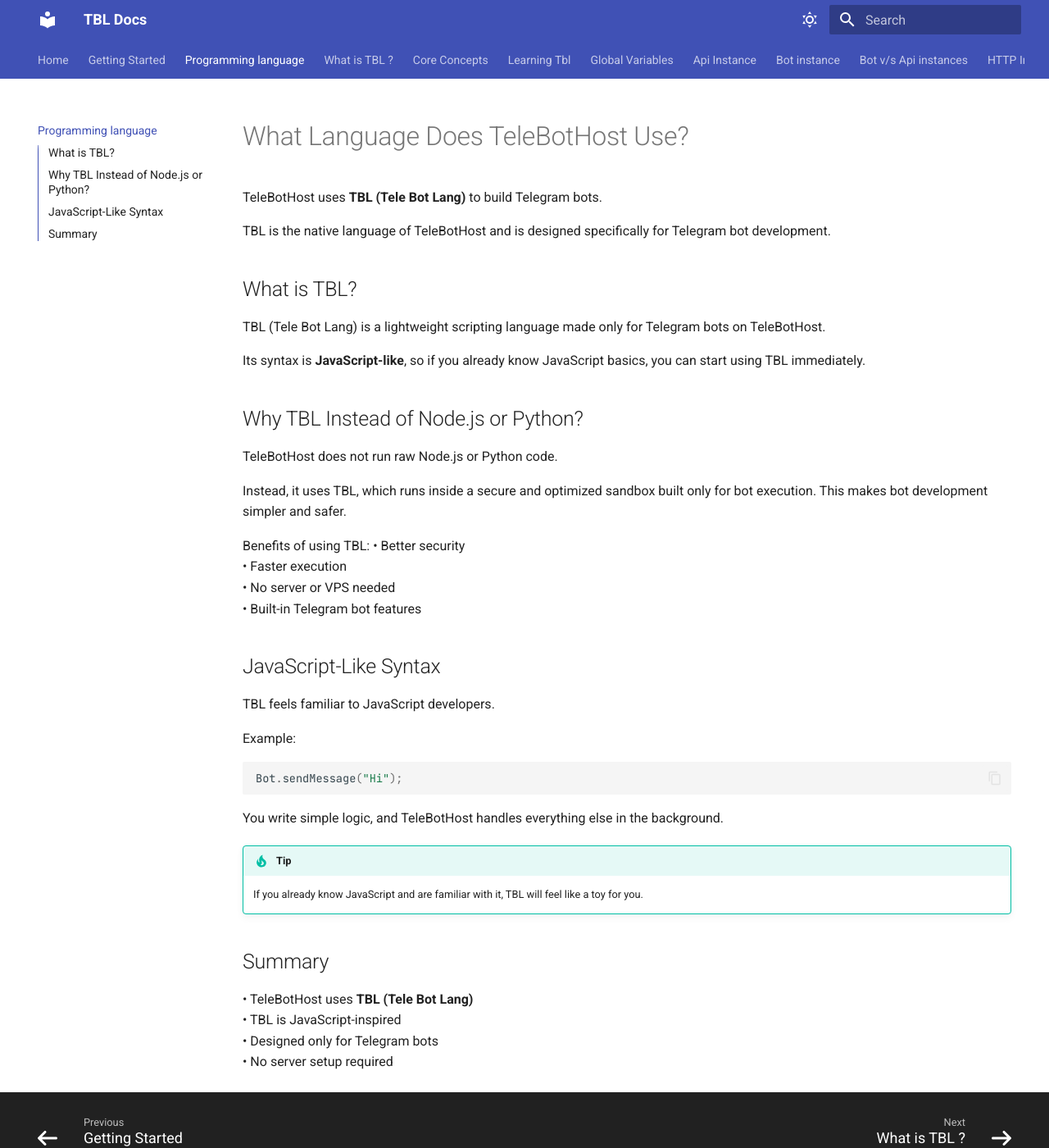
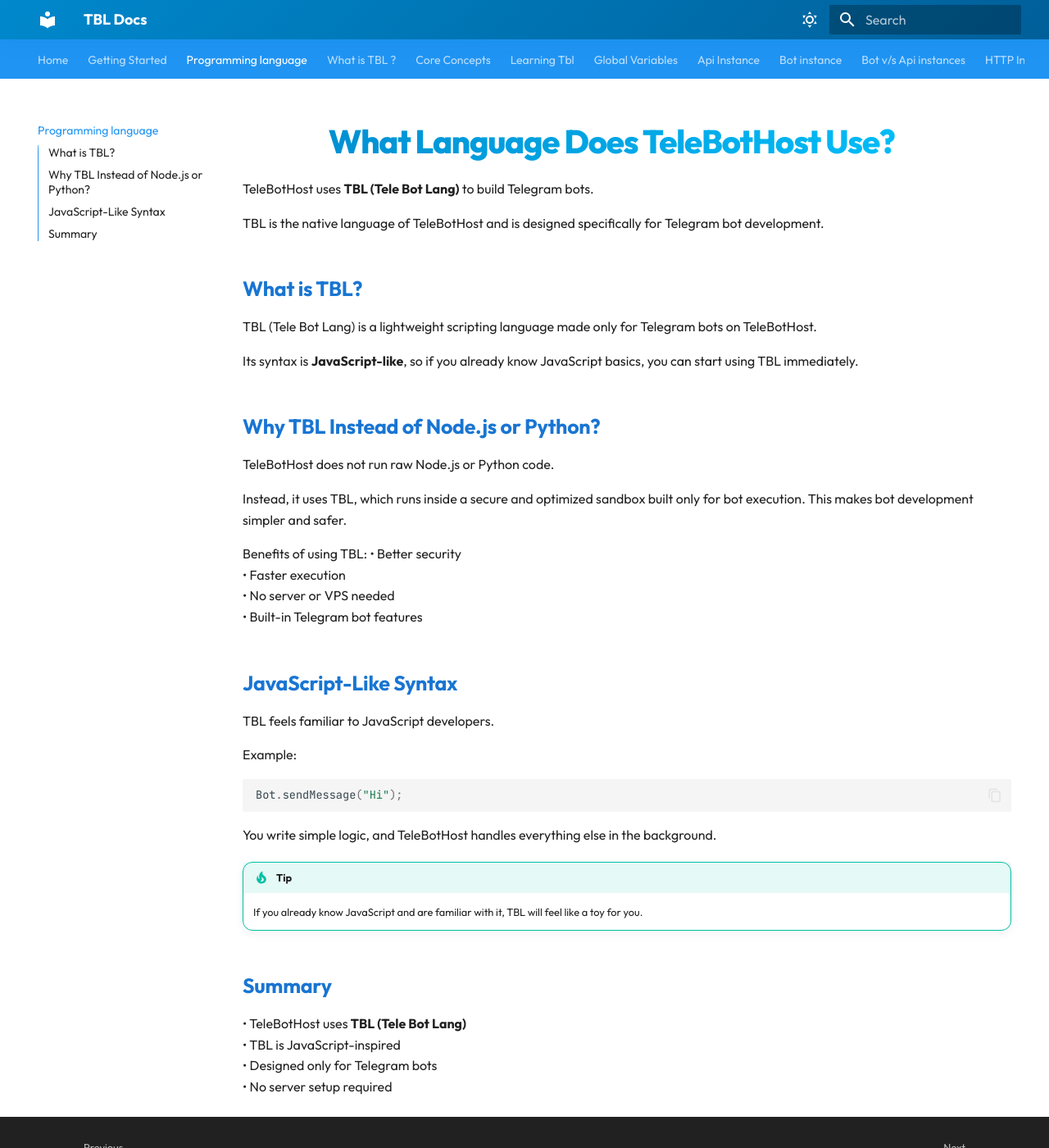
Before and after one commit to Soumyadeep765/tbl-static-docs, an MkDocs documentation site: the page built from docs/used-language.md, in a window 1280 px wide and 1400 px high. Shown: the whole window at 82% size. Built offline with MkDocs 1.6.1 and Material for MkDocs 9.7.7, drawn with Linux system fonts in a browser that asks for light colours.

Commit message:
feat: upgrade theme to TeleBotHost blue/white

```diff
--- /dev/null
+++ b/docs/stylesheets/extra.css
@@ -0,0 +1,124 @@
+/* Import Google Fonts */
+@import url("https://fonts.googleapis.com/css2?family=Outfit:wght@300;400;500;700;800&display=swap");
+@import url("https://fonts.googleapis.com/css2?family=JetBrains+Mono:wght@400;500&display=swap");
+
+:root {
+  /* Branding Colors - Professional Blue & White */
+  --md-primary-fg-color: #0088cc; /* Telegram-like blue */
+  --md-primary-fg-color--light: #5eb5f7;
+  --md-primary-fg-color--dark: #006db3;
+  --md-accent-fg-color: #0088cc;
+  --md-default-bg-color: #ffffff; /* Explicit white background for light mode */
+
+  /* Fonts */
+  --md-text-font: "Outfit", -apple-system, BlinkMacSystemFont, "Segoe UI",
+    Roboto, Oxygen, Ubuntu, Cantarell, "Open Sans", "Helvetica Neue", sans-serif;
+  --md-code-font: "JetBrains Mono", monospace;
+}
+
+/* Custom Header Gradient */
+.md-header {
+  background: linear-gradient(135deg, #0088cc 0%, #005f99 100%) !important;
+  box-shadow: 0 4px 20px rgba(0, 136, 204, 0.2);
+}
+
+/* Landing Page Hero Text */
+.md-typeset h1 {
+  font-weight: 800;
+  letter-spacing: -0.03em;
+  background: linear-gradient(135deg, #0088cc 0%, #00c6ff 100%);
+  -webkit-background-clip: text;
+  -webkit-text-fill-color: transparent;
+  background-clip: text;
+  /* text-fill-color: transparent; */
+  font-size: 2.5em;
+  margin-bottom: 0.5em;
+  text-align: center;
+}
+
+/* Fix for code blocks inside H1 inheriting transparent text */
+.md-typeset h1 code {
+    -webkit-text-fill-color: initial;
+    background-clip: border-box;
+    -webkit-background-clip: border-box;
+    /* color: var(--md-code-fg-color); */
+    font-size: 0.8em;
+}
+
+/* Add support format for center alignment since I used .text-center in MD */
+.text-center {
+  text-align: center;
+}
+
+.md-typeset h2 {
+    font-weight: 700;
+    margin-top: 2em;
+    color: var(--md-primary-fg-color--dark);
+}
+
+/* Glassmorphism/Modern Cards for features */
+.md-typeset .grid.cards > ul > li {
+    border: 1px solid rgba(122, 122, 122, 0.1);
+    background: rgba(255, 255, 255, 0.8);
+    backdrop-filter: blur(12px);
+    box-shadow: 0 4px 6px -1px rgba(0, 0, 0, 0.05), 0 2px 4px -1px rgba(0, 0, 0, 0.03);
+    transition: all 0.3s cubic-bezier(0.4, 0, 0.2, 1);
+    border-radius: 20px;
+}
+
+.md-typeset .grid.cards > ul > li:hover {
+    box-shadow: 0 20px 25px -5px rgba(0, 136, 204, 0.15), 0 10px 10px -5px rgba(0, 136, 204, 0.1);
+    transform: translateY(-5px) scale(1.02);
+    border-color: var(--md-primary-fg-color);
+}
+
+/* Button enhancements */
+.md-button {
+    border-radius: 50px;
+    font-weight: 700;
+    padding: 0.8em 2em;
+    transition: all 0.3s ease;
+    text-transform: uppercase;
+    letter-spacing: 0.05em;
+}
+
+.md-button--primary {
+    background: linear-gradient(135deg, #0088cc 0%, #005f99 100%) !important;
+    border: none;
+    box-shadow: 0 10px 20px -5px rgba(0, 136, 204, 0.4);
+}
+
+.md-button--primary:hover {
+    box-shadow: 0 15px 25px -5px rgba(0, 136, 204, 0.5);
+    transform: translateY(-2px);
+    background: linear-gradient(135deg, #0099e6 0%, #0070b3 100%) !important;
+}
+
+/* Admonition/Callout enhancements */
+.md-typeset .admonition,
+.md-typeset details {
+  border-radius: 12px;
+  box-shadow: 0 4px 12px rgba(0, 0, 0, 0.05);
+  border: 1px solid rgba(0, 0, 0, 0.05);
+}
+
+/* Dark mode specific tweaks */
+[data-md-color-scheme="slate"] {
+    --md-default-bg-color: #0f172a; /* Richer dark background */
+}
+
+[data-md-color-scheme="slate"] .md-header {
+  background: linear-gradient(135deg, #1f2937 0%, #111827 100%) !important;
+  box-shadow: 0 4px 20px rgba(0, 0, 0, 0.5);
+}
+
+[data-md-color-scheme="slate"] .md-typeset .grid.cards > ul > li {
+  background: rgba(30, 41, 59, 0.7); /* Slightly transparent dark */
+  border-color: #334155;
+  box-shadow: 0 4px 6px -1px rgba(0, 0, 0, 0.3);
+}
+
+[data-md-color-scheme="slate"] .md-typeset h1,
+[data-md-color-scheme="slate"] .md-typeset h2 {
+    color: #e2e8f0;
+}
--- a/mkdocs.yml
+++ b/mkdocs.yml
@@ -2,6 +2,9 @@
 site_url: https://soumyadeep765.github.io/
 site_description: Official documentation for TBL platform.
 site_author: TeleBotHost
+
+extra_css:
+  - stylesheets/extra.css
 
 theme:
   name: material
@@ -14,14 +17,14 @@
   palette:
     - media: "(prefers-color-scheme: light)"
       scheme: default
-      primary: indigo
-      accent: purple
+      primary: blue
+      accent: light blue
       toggle:
         icon: material/weather-sunny
         name: Switch to dark mode
     - media: "(prefers-color-scheme: dark)"
       scheme: slate
-      primary: deep purple
+      primary: blue
       accent: light blue
       toggle:
         icon: material/weather-night
@@ -105,6 +108,7 @@
   - def_list
   - pymdownx.tasklist:
       custom_checkbox: true
+  - attr_list
   - pymdownx.magiclink:
       hide_protocol: true
 
@@ -115,100 +119,100 @@
   - Programming language: used-language.md
   - What is TBL ?: about-tbl.md
   - Core Concepts:
-    - Command structure: getting-started-with-tbl/command-structure.md
-    - First Bot: getting-started-with-tbl/first-hello-bot.md
-    - Adding keyboard: getting-started-with-tbl/adding-keyboard.md
-    - Using Alieses: getting-started-with-tbl/adding-aliesses.md
-    - Handing user input: getting-started-with-tbl/handle-need-reply.md
-    - Using * Commnad: getting-started-with-tbl/using-wildcard.md
+      - Command structure: getting-started-with-tbl/command-structure.md
+      - First Bot: getting-started-with-tbl/first-hello-bot.md
+      - Adding keyboard: getting-started-with-tbl/adding-keyboard.md
+      - Using Alieses: getting-started-with-tbl/adding-aliesses.md
+      - Handing user input: getting-started-with-tbl/handle-need-reply.md
+      - Using * Commnad: getting-started-with-tbl/using-wildcard.md
   - Learning Tbl: learning-tbl.md
   - Global Variables:
-    - Global Varibles: globals/index.md
-    - update: globals/update.md
-    - request: globals/request.md
-    - update type: globals/update_type.md
-    - message: globals/message.md
-    - user: globals/user.md
-    - chat: globals/chat.md
-    - bot: globals/bot.md
-    - owner: globals/owner.md
-    - plan: globals/plan.md
-    - params: globals/params.md
-    - options: globals/options.md
-    - tbl_opions: globals/tbl_options.md
-    - content: globals/content.md
-    - msg: globals/msg.md
-    - error: globals/error.md
-    - Http Response: globals/http_response.md
-    - process variable: globals/process.md
+      - Global Varibles: globals/index.md
+      - update: globals/update.md
+      - request: globals/request.md
+      - update type: globals/update_type.md
+      - message: globals/message.md
+      - user: globals/user.md
+      - chat: globals/chat.md
+      - bot: globals/bot.md
+      - owner: globals/owner.md
+      - plan: globals/plan.md
+      - params: globals/params.md
+      - options: globals/options.md
+      - tbl_opions: globals/tbl_options.md
+      - content: globals/content.md
+      - msg: globals/msg.md
+      - error: globals/error.md
+      - Http Response: globals/http_response.md
+      - process variable: globals/process.md
   - Api Instance:
-    - Api Instance: api-instance/index.md
-    - Api simple use: api-instance/simple.md
-    - Api with callback: api-instance/api-on-run.md
-    - Api with Async : api-instance/api-async.md
-    - Api chain Methods : api-instance/api-chain.md
-    - Api dynamic use cases: api-instance/api-dynamic.md
-    - Api Notes : api-instance/api-notes.md
+      - Api Instance: api-instance/index.md
+      - Api simple use: api-instance/simple.md
+      - Api with callback: api-instance/api-on-run.md
+      - Api with Async: api-instance/api-async.md
+      - Api chain Methods: api-instance/api-chain.md
+      - Api dynamic use cases: api-instance/api-dynamic.md
+      - Api Notes: api-instance/api-notes.md
   - Bot instance:
-    - Bot instance: bot-instance/index.md
-    - Command Execution: bot-instance/cmd-execute.md
-    - Reading Commnad Data: bot-instance/read-cmd.md
-    - Getting Bot Users: bot-instance/get-user.md
-    - Storing Bot level Data: bot-instance/data-store.md
-    - Sending Messages (simplified way): bot-instance/sending-msg.md
+      - Bot instance: bot-instance/index.md
+      - Command Execution: bot-instance/cmd-execute.md
+      - Reading Commnad Data: bot-instance/read-cmd.md
+      - Getting Bot Users: bot-instance/get-user.md
+      - Storing Bot level Data: bot-instance/data-store.md
+      - Sending Messages (simplified way): bot-instance/sending-msg.md
   - Bot v/s Api instances: bot-vs-api.md
   - HTTP Instance:
-    - HTTP Instance: http-instance/index.md
-    - HTTP Normal Use: http-instance/http-normal.md
-    - HTTP with Callback: http-instance/http-callback.md
+      - HTTP Instance: http-instance/index.md
+      - HTTP Normal Use: http-instance/http-normal.md
+      - HTTP with Callback: http-instance/http-callback.md
   - User Instance:
-    - User Instance: user-instance/index.md
-    - User Basics: user-instance/basics.md
-    - User Advance: user-instance/advance-use.md
+      - User Instance: user-instance/index.md
+      - User Basics: user-instance/basics.md
+      - User Advance: user-instance/advance-use.md
   - Global Instance:
-    - Global Instance: global-instance/index.md
-    - Global Basics: global-instance/basics.md
-    - Storage Monitoring: global-instance/storage-monitor.md
+      - Global Instance: global-instance/index.md
+      - Global Basics: global-instance/basics.md
+      - Storage Monitoring: global-instance/storage-monitor.md
   - Webhook:
-    - Webhook: webhook-instance/index.md
-    - Webhook Types: webhook-instance/webhook-types.md
-    - User Based Webhook: webhook-instance/user-webhook.md
-    - Global Webhook: webhook-instance/global-webhook.md
-    - Handing Webhook: webhook-instance/handle-webhook.md
-    - Sending Webhook Response: webhook-instance/sending-webhook-response.md
+      - Webhook: webhook-instance/index.md
+      - Webhook Types: webhook-instance/webhook-types.md
+      - User Based Webhook: webhook-instance/user-webhook.md
+      - Global Webhook: webhook-instance/global-webhook.md
+      - Handing Webhook: webhook-instance/handle-webhook.md
+      - Sending Webhook Response: webhook-instance/sending-webhook-response.md
   - res Instance: res-instance.md
   - res Instance Advance: res-instance-advance.md
   - msg Instance:
-    - msg Instance: msg-instance/index.md
-    - using msg: msg-instance/use-msg.md
-    - msg object: msg-instance/msg-obj.md
+      - msg Instance: msg-instance/index.md
+      - using msg: msg-instance/use-msg.md
+      - msg object: msg-instance/msg-obj.md
   - Modules:
-    - Modules: modules/index.md
-    - jwt: modules/jwt.md
-    - bcrypt: modules/bcrypt.md
-    - crypto: modules/crypto.md
-    - ParseCSV: modules/parse-csv.md
-    - ParseYML: modules/parse-yml.md
-    - UUID: modules/uuid.md
-    - moment: modules/moment.md
-    - lodash: modules/loadash.md
-    - uaParser: modules/uaparser.md
-    - randomstring: modules/randomstring.md
-    - validator: modules/validator.md
-    - chance: modules/chance.md
-    - math: modules/math.md
-    - qs: modules/qs.md
-    - cheerio: modules/cheerio.md
-    - dayjs: modules/dayjs.md
-    - zod: modules/zod.md
-    - shortid: modules/sortid.md
-    - deepmerge: modules/deepmerge.md
-    - humanizeDuration: modules/humanize-duration.md
+      - Modules: modules/index.md
+      - jwt: modules/jwt.md
+      - bcrypt: modules/bcrypt.md
+      - crypto: modules/crypto.md
+      - ParseCSV: modules/parse-csv.md
+      - ParseYML: modules/parse-yml.md
+      - UUID: modules/uuid.md
+      - moment: modules/moment.md
+      - lodash: modules/loadash.md
+      - uaParser: modules/uaparser.md
+      - randomstring: modules/randomstring.md
+      - validator: modules/validator.md
+      - chance: modules/chance.md
+      - math: modules/math.md
+      - qs: modules/qs.md
+      - cheerio: modules/cheerio.md
+      - dayjs: modules/dayjs.md
+      - zod: modules/zod.md
+      - shortid: modules/sortid.md
+      - deepmerge: modules/deepmerge.md
+      - humanizeDuration: modules/humanize-duration.md
   - TBL Libs:
-    - TBL Libs: libs/index.md
-    - ResourcesLib: libs/resourceslib.md
-    - dateTimeFormat: libs/date-time-format.md
-    - MCL (Membership Checker): libs/mcl.md
-    - random: libs/random.md
-    - refLib: libs/reflib.md
-    - tgutil: libs/tgutil.md
+      - TBL Libs: libs/index.md
+      - ResourcesLib: libs/resourceslib.md
+      - dateTimeFormat: libs/date-time-format.md
+      - MCL (Membership Checker): libs/mcl.md
+      - random: libs/random.md
+      - refLib: libs/reflib.md
+      - tgutil: libs/tgutil.md
```
Also changed, not shown: docs/index.md (line endings or trailing spaces).
